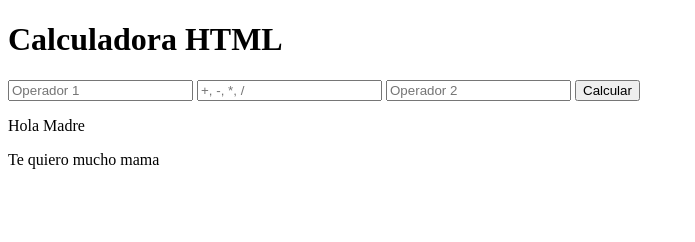
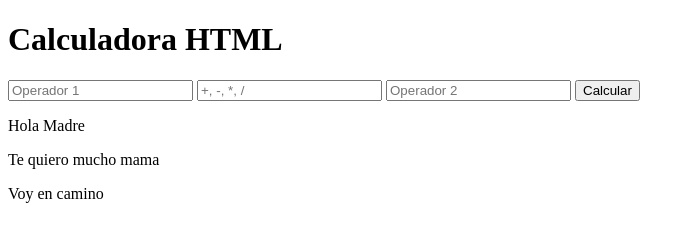
Before and after one commit to Arom-SL/prueba_2, a plain HTML site: page index.html in a window 1280 px wide. Shown: the whole page, without its empty margins (0-695 px from the left). Drawn offline with Linux system fonts and the light colour scheme.

Commit message:
segunda modificatoria

```diff
--- a/index.html
+++ b/index.html
@@ -18,6 +18,7 @@
     </form>
     <p>Hola Madre</p>
     <p>Te quiero mucho mama</p>
+    <p>Voy en camino</p>
 
     <p id="resultado"></p>
 </body>
```
